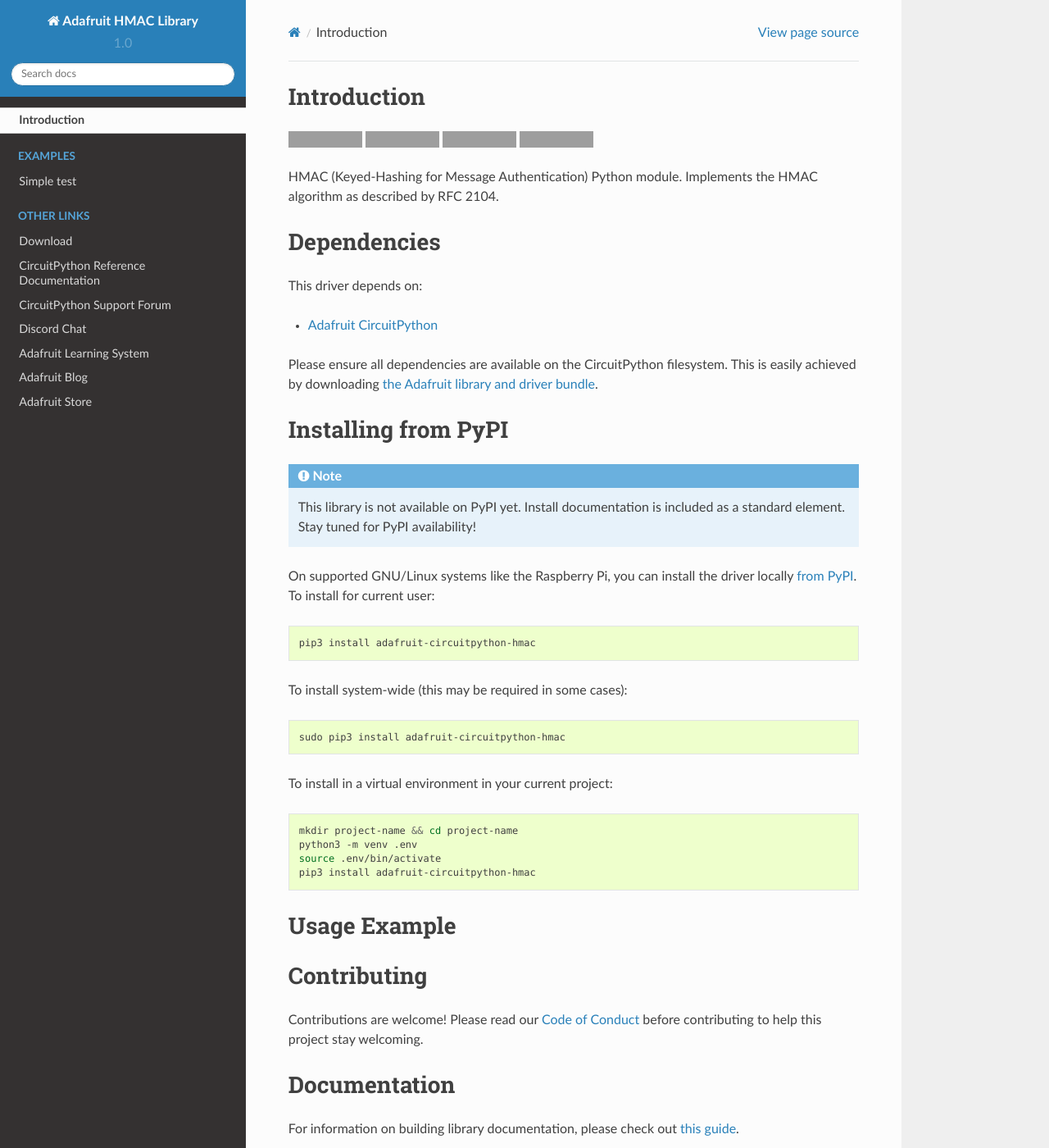
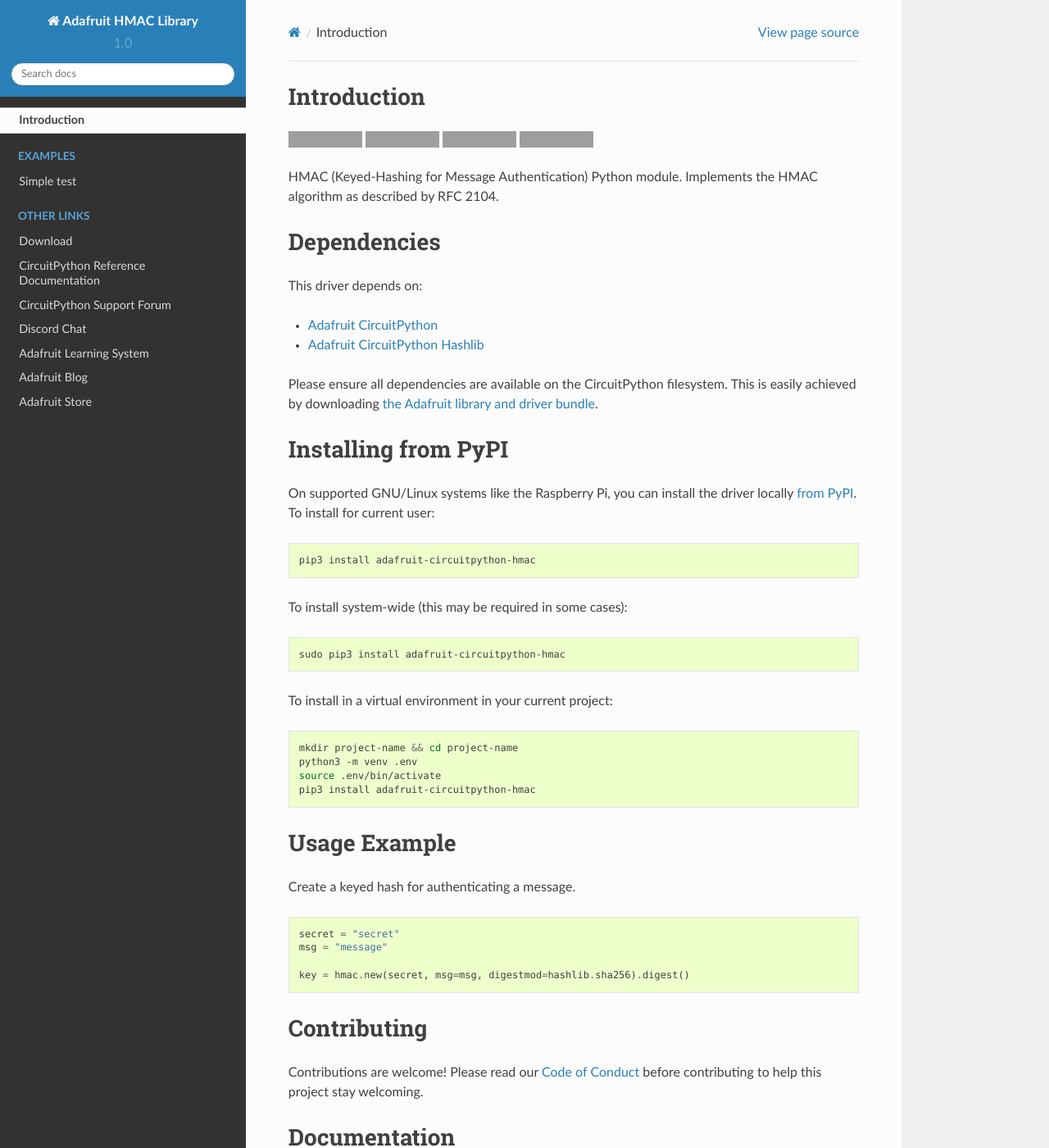
Before and after one commit to jimbobbennett/CircuitPython_HMAC, a Sphinx documentation site: the page built from docs/index.rst, in a window 1280 px wide and 1400 px high. Shown: the whole window at 82% size. Built offline with Sphinx 7.4.7 and the Read the Docs theme 2.0.0, drawn with Linux system fonts in a browser that asks for light colours; grey boxes are pictures that could not be loaded.

Commit message:
Fixing examples

```diff
--- a/README.rst
+++ b/README.rst
@@ -25,6 +25,7 @@ Dependencies
 This driver depends on:
 
 * `Adafruit CircuitPython <https://github.com/adafruit/circuitpython>`_
+* `Adafruit CircuitPython Hashlib <https://github.com/adafruit/Adafruit_CircuitPython_hashlib>`_
 
 Please ensure all dependencies are available on the CircuitPython filesystem.
 This is easily achieved by downloading
@@ -32,11 +33,6 @@ This is easily achieved by downloading
 
 Installing from PyPI
 =====================
-.. note:: This library is not available on PyPI yet. Install documentation is included
-   as a standard element. Stay tuned for PyPI availability!
-
-.. todo:: Remove the above note if PyPI version is/will be available at time of release.
-   If the library is not planned for PyPI, remove the entire 'Installing from PyPI' section.
 
 On supported GNU/Linux systems like the Raspberry Pi, you can install the driver locally `from
 PyPI <https://pypi.org/project/adafruit-circuitpython-hmac/>`_. To install for current user:
@@ -63,7 +59,14 @@ To install in a virtual environment in your current project:
 Usage Example
 =============
 
-.. todo:: Add a quick, simple example. It and other examples should live in the examples folder and be included in docs/examples.rst.
+Create a keyed hash for authenticating a message.
+
+.. code-block:: python
+
+    secret = "secret"
+    msg = "message"
+
+    key = hmac.new(secret, msg=msg, digestmod=hashlib.sha256).digest()
 
 Contributing
 ============
--- a/docs/index.rst
+++ b/docs/index.rst
@@ -23,14 +23,8 @@ Table of Contents
 .. toctree::
     :caption: Tutorials
 
-.. todo:: Add any Learn guide links here. If there are none, then simply delete this todo and leave
-    the toctree above for use later.
-
 .. toctree::
     :caption: Related Products
-
-.. todo:: Add any product links here. If there are none, then simply delete this todo and leave
-    the toctree above for use later.
 
 .. toctree::
     :caption: Other Links
```
Also changed, not shown: 1 other file.
